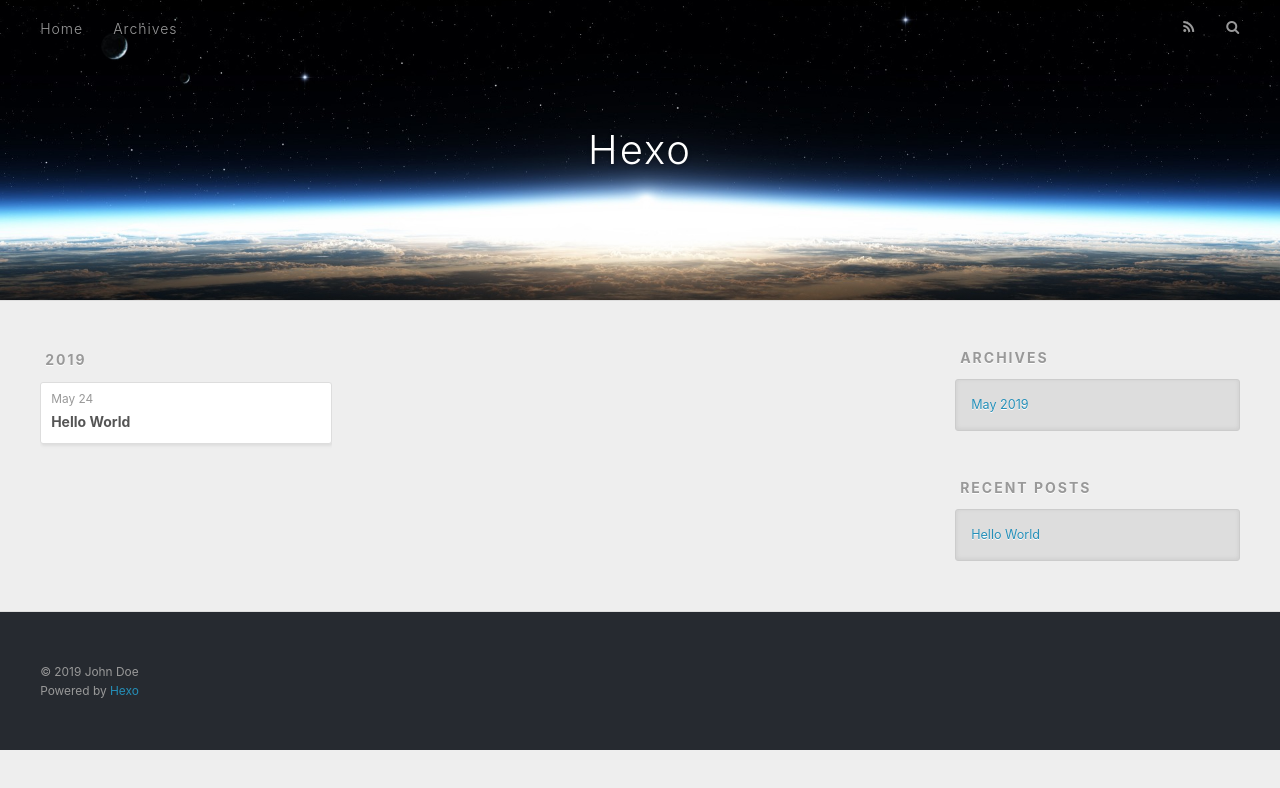
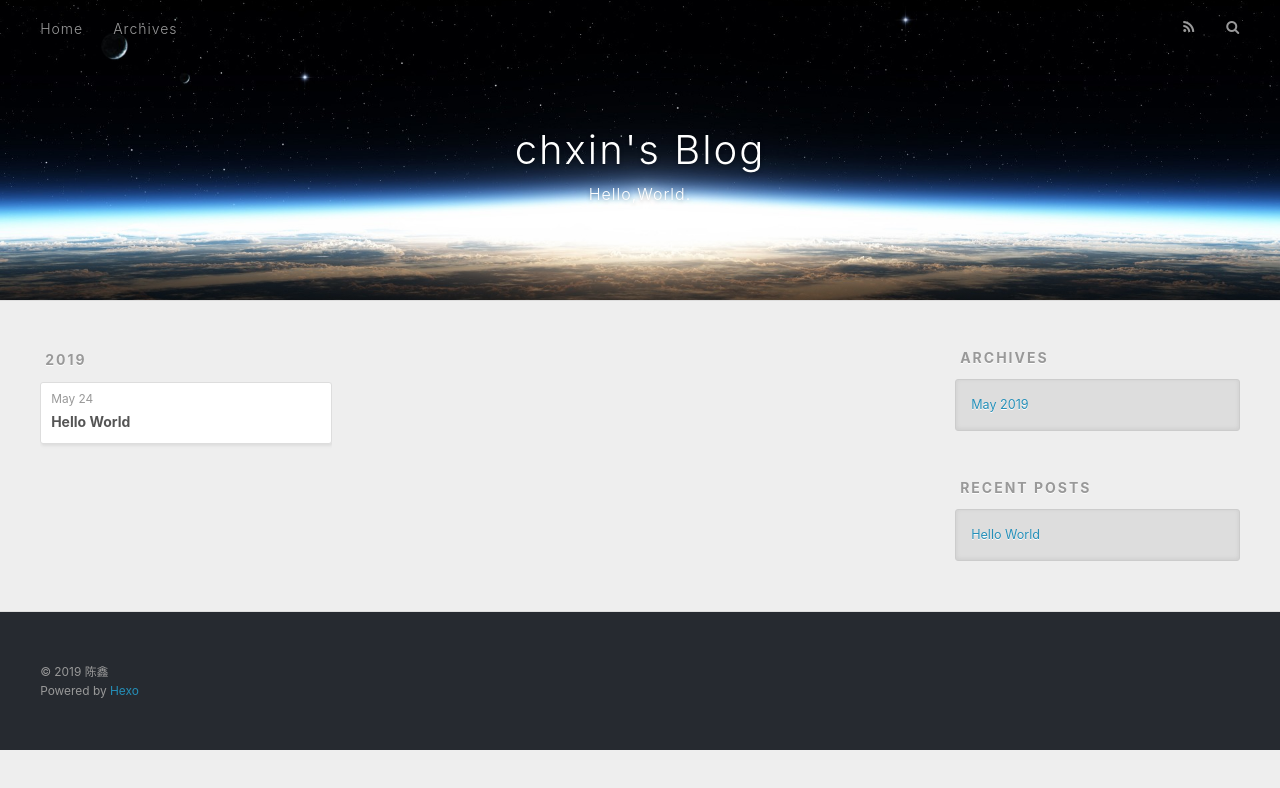
Before and after one commit to chenxinnunu/chenxinnunu.github.io, a plain HTML site: page archives/2019/05/index.html in a window 1280 px wide. Drawn offline with nearby package versions, Linux system fonts and the light colour scheme.

Commit message:
Site updated: 2019-05-24 14:43:31

```diff
--- a/archives/2019/05/index.html
+++ b/archives/2019/05/index.html
@@ -5,17 +5,20 @@
 
 
 
-  <title>Archives: 2019/5 | Hexo</title>
+  <title>Archives: 2019/5 | chxin&#39;s Blog</title>
   <meta name="viewport" content="width=device-width, initial-scale=1, maximum-scale=1">
-  <meta property="og:type" content="website">
-<meta property="og:title" content="Hexo">
+  <meta name="description" content="chxin">
+<meta property="og:type" content="website">
+<meta property="og:title" content="chxin&#39;s Blog">
 <meta property="og:url" content="http://yoursite.com/archives/2019/05/index.html">
-<meta property="og:site_name" content="Hexo">
-<meta property="og:locale" content="default">
+<meta property="og:site_name" content="chxin&#39;s Blog">
+<meta property="og:description" content="chxin">
+<meta property="og:locale" content="zh-Hans">
 <meta name="twitter:card" content="summary">
-<meta name="twitter:title" content="Hexo">
+<meta name="twitter:title" content="chxin&#39;s Blog">
+<meta name="twitter:description" content="chxin">
 
-    <link rel="alternate" href="/atom.xml" title="Hexo" type="application/atom+xml">
+    <link rel="alternate" href="/atom.xml" title="chxin&#39;s Blog" type="application/atom+xml">
 
 
     <link rel="icon" href="/favicon.png">
@@ -34,8 +37,12 @@
   <div id="header-outer" class="outer">
     <div id="header-title" class="inner">
       <h1 id="logo-wrap">
-        <a href="/" id="logo">Hexo</a>
+        <a href="/" id="logo">chxin&#39;s Blog</a>
       </h1>
+
+        <h2 id="subtitle-wrap">
+          <a href="/" id="subtitle">Hello,World.</a>
+        </h2>
 
     </div>
     <div id="header-inner" class="inner">
@@ -139,7 +146,7 @@
 
   <div class="outer">
     <div id="footer-info" class="inner">
-      &copy; 2019 John Doe<br>
+      &copy; 2019 陈鑫<br>
       Powered by <a href="http://hexo.io/" target="_blank">Hexo</a>
     </div>
   </div>
```
Also changed, not shown: 2019/05/24/hello-world/index.html (+11 -7 lines), archives/2019/index.html (+16 -9 lines), archives/index.html (+16 -9 lines), index.html (+17 -10 lines).
